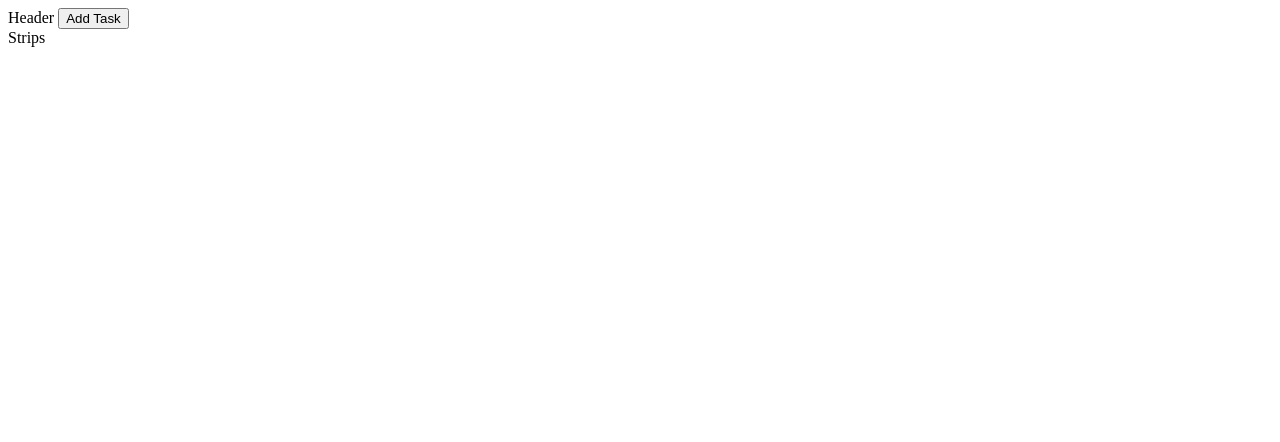
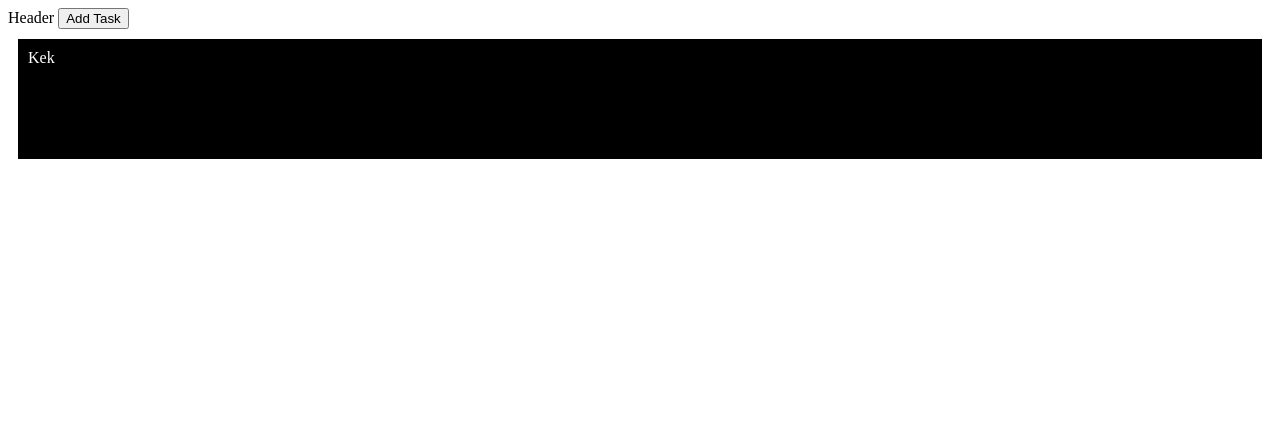
Before and after one commit to Shikaga/Flightstrip, a plain HTML site: page index.html in a window 1280 px wide. Drawn offline with Linux system fonts and the light colour scheme.

Commit message:
Just some more messing around

```diff
--- a/index.html
+++ b/index.html
@@ -10,19 +10,58 @@
       <button onclick="new_task();">Add Task</button>
       </div>
       <div id="strips">
-      Strips
+
       </div>
     </div>
   </body>
   <script>
+
+    var Strip = function(element) {
+    this.element = element;
+    };
+
+    Strip.prototype.toString = function() {
+    console.log(this.element);
+    };
+
+    var StripHandler = function(stripsElement) {
+    this.stripsElement = stripsElement;
+    this.strips = [];
+    };
+
+    StripHandler.prototype.addStrip = function() {
+      var element = document.createElement("div");
+      element.className = "strip ui-widget-content";
+      element.innerHTML = "Kek";
+      var strip = new Strip(element);
+      this.strips.push(strip);
+      console.log(this.strips);
+      this.stripsElement.appendChild(element);
+      $( ".strip" ).draggable({
+        axis: "y",
+        containment: "parent",
+        start: function() {console.log("start")},
+        drag: function(e) {console.log("drag",e, e.clientX, e.clientY)},
+        stop: function() {console.log("stop")}
+    });
+    };
+
+    var stripHandler = new StripHandler(document.getElementById("strips"));
+
     console.log("Hello!");
-    var strips = document.getElementById("strips");
     function new_task() {
-    strips.innerHTML += "<div id='temp' class='strip ui-widget-content'>Lol<\div>";
-	$( ".strip" ).draggable({axis: "y"});
+      stripHandler.addStrip();
     }
-  </script>
+
+    new_task();
+    </script>
+
+
   <style>
+    #strips {
+    height: 400px;
+    margin: auto;
+    }
   .strip {
   background-color:black;
   color: white;
```
